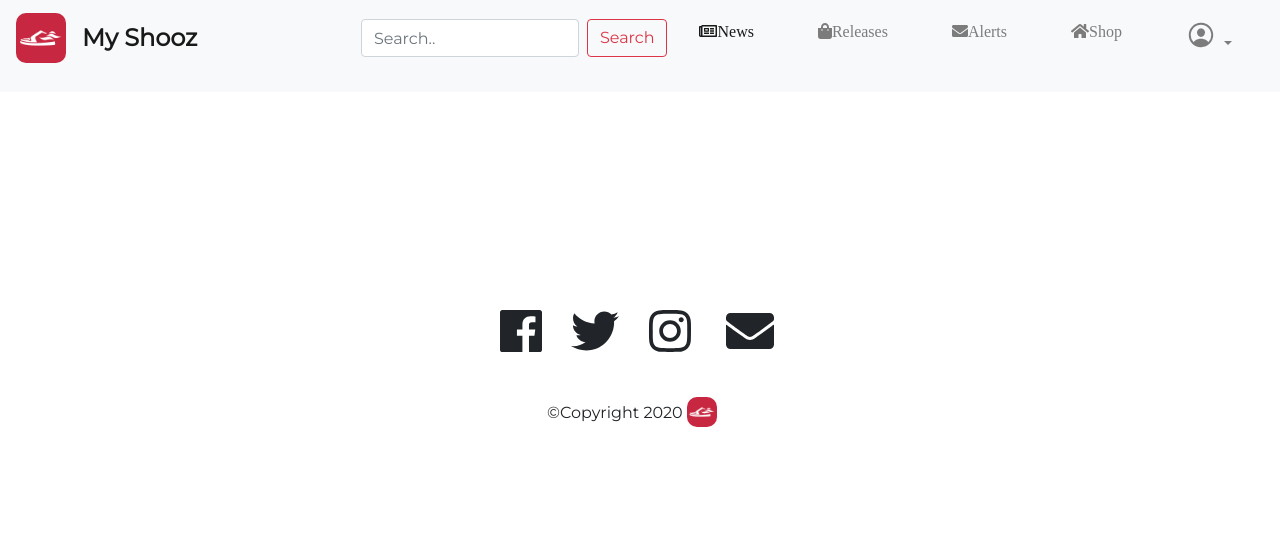
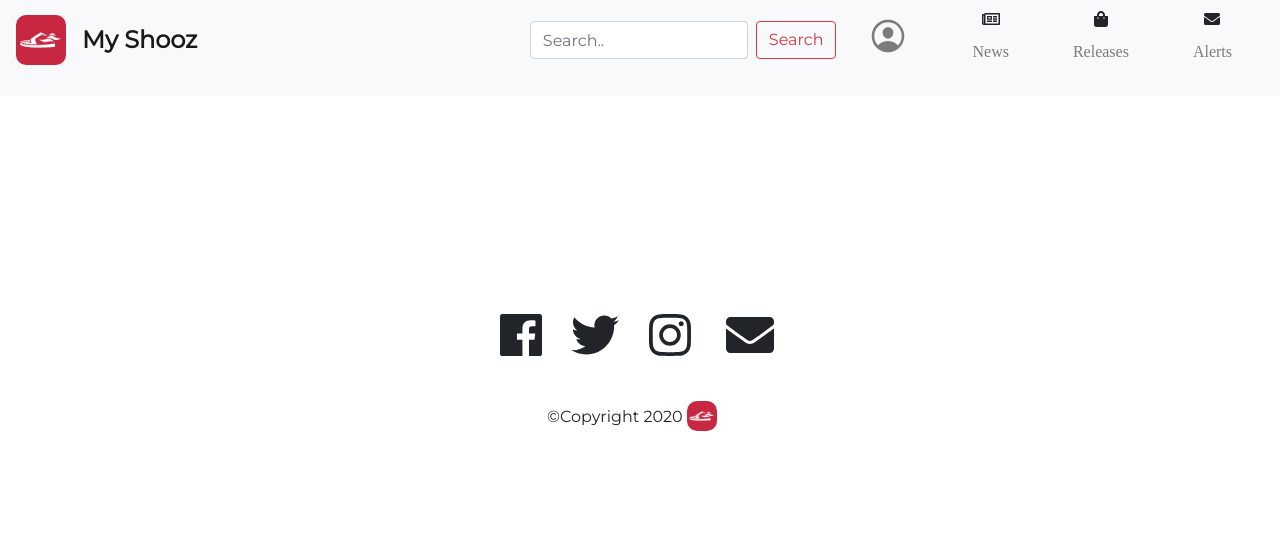
Before and after one commit to Harmeet-singh-Khalsa/mainpage, a plain HTML site: page Desktop/Heat MVMNT/index.html in a window 1280 px wide. Drawn offline with nearby package versions, Linux system fonts and the light colour scheme.

Commit message:
4th commit

```diff
--- a/Desktop/Heat MVMNT/css/styles.css
+++ b/Desktop/Heat MVMNT/css/styles.css
@@ -35,7 +35,23 @@ body
 }
 
 .profileicon{
-  font-size:  30px;
+  font-size:  40px;
+}
+.middle{
+  text-align:center;
+}
+
+.dropdown-content{
+  width:200px;
+  overflow: auto;
+  text-align: center;
+}
+.dropdown:hover>.dropdown-menu{
+  display: block;
+}
+
+.my-dropdown-toggle::after {
+    content: none;
 }
 /* footer section */
 #footer
--- a/Desktop/Heat MVMNT/index.html
+++ b/Desktop/Heat MVMNT/index.html
@@ -43,30 +43,38 @@
             <input class="form-control mr-sm-2" type="search" placeholder="Search.." aria-label="Search">
             <button class=" my-2 my-sm-0 btn btn-outline-danger" type="submit">Search</button>
           </form>
-          <li class="nav-item active">
-            <a class="nav-link" href="#"><i class="far fa-newspaper"></i>News </a>
-          </li>
-          <li class="nav-item">
-            <a class="nav-link" href="#"><i class="fas fa-shopping-bag"></i>Releases</a>
-          </li>
-
-          <li class="nav-item">
-            <a class="nav-link " href="#"><i class="fas fa-envelope"></i>Alerts</a>
-          </li>
-          <li class="nav-item">
-            <a class="nav-link " href="#"><i class="fas fa-home"></i>Shop</a>
-          </li>
-          <li class="nav-item dropdown">
-       <a class="nav-link dropdown-toggle" href="#" id="navbarDropdown" role="button" data-toggle="dropdown" aria-haspopup="true" aria-expanded="false"><ion-icon class="profileicon" name="person-circle-outline"></ion-icon>
-       </a>
-       <div class="dropdown-menu" aria-labelledby="navbarDropdown">
+          <li class="nav-item dropdown middle">
+       <a class="nav-link dropdown-toggle  my-dropdown-toggle " href="#" id="navbarDropdown" role="button" data-toggle="dropdown" aria-haspopup="true" aria-expanded="false"><ion-icon class="profileicon" name="person-circle-outline"></ion-icon>
+       <div class="dropdown-menu dropdown-content" aria-labelledby="navbarDropdown">
+         <div class="inline">
+            <button type="button" class="btn btn-outline-danger">SIGN UP</button>
+            <button type="button" class="btn btn-outline-danger">LOGIN</button>
+        </div>
+          <a class="dropdown-item" href="#"></i>Shop</a>
          <a class="dropdown-item" href="#">orders</a>
          <a class="dropdown-item" href="#">address</a>
-         <a class="dropdown-item" href="#"></a>
          <a class="dropdown-item" href="#"></i>Favourites</a>
 
 
      </li>
+
+          <li class="nav-item middle">
+            <i class="far fa-newspaper ">
+            <a class="nav-link" href="#"></i>News </a>
+          </li>
+          <li class="nav-item middle">
+            <i class="fas fa-shopping-bag  ">
+            <a class="nav-link" href="#"></i>Releases</a>
+          </li>
+
+          <li class="nav-item middle">
+            <i class="fas fa-envelope">
+            <a class="nav-link " href="#"></i>Alerts</a>
+          </li>
+    <!--    <li class="nav-item middle">
+            <i class="fas fa-home"></i>
+            <a class="nav-link " href="#">Shop</a>
+          </li> -->
 
         </ul>
 
```
